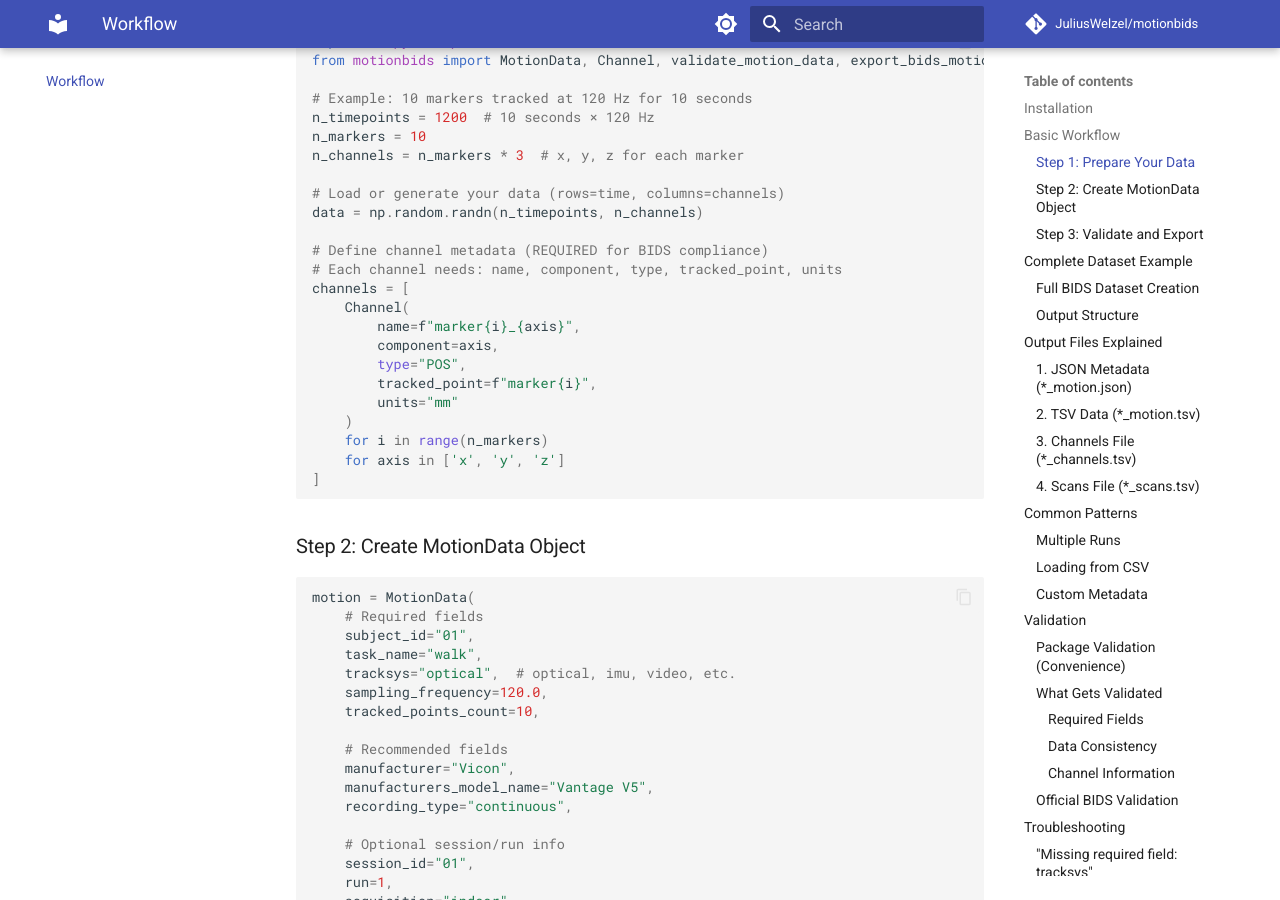
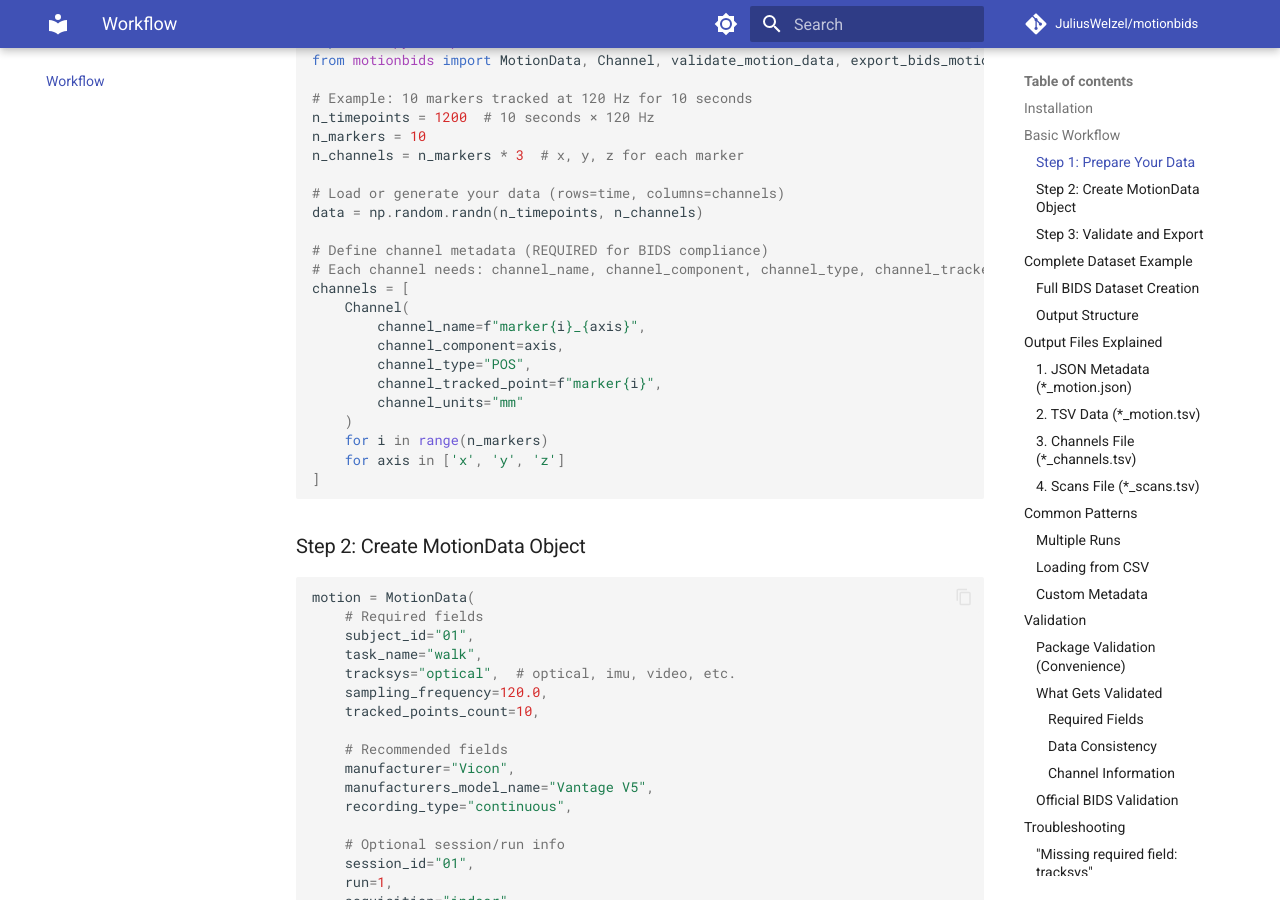
Before and after one commit to JuliusWelzel/motionbids, an MkDocs documentation site: the page built from docs/workflow.md, in a window 1280 px wide and 900 px high, scrolled down 799 px. Built offline with MkDocs 1.6.1 and Material for MkDocs 9.7.7, drawn with Linux system fonts in a browser that asks for light colours; comment, search, counter and statistics services are not loaded; some of the changed text lies outside the part shown.

Commit message:
refactor: Update Channel attributes for BIDS compliance

```diff
--- a/docs/workflow.md
+++ b/docs/workflow.md
@@ -41,14 +41,14 @@ n_channels = n_markers * 3  # x, y, z for each marker
 data = np.random.randn(n_timepoints, n_channels)
 
 # Define channel metadata (REQUIRED for BIDS compliance)
-# Each channel needs: name, component, type, tracked_point, units
+# Each channel needs: channel_name, channel_component, channel_type, channel_tracked_point, channel_units
 channels = [
     Channel(
-        name=f"marker{i}_{axis}",
-        component=axis,
-        type="POS",
-        tracked_point=f"marker{i}",
-        units="mm"
+        channel_name=f"marker{i}_{axis}",
+        channel_component=axis,
+        channel_type="POS",
+        channel_tracked_point=f"marker{i}",
+        channel_units="mm"
     )
     for i in range(n_markers)
     for axis in ['x', 'y', 'z']
@@ -123,7 +123,7 @@ export_dataset_description(
     bids_root=bids_root,
     name="Motion Capture Study",
     authors=["Your Name"],
-    dataset_type="raw"
+    dataset_channel_type="raw"
 )
 
 # 3. Process each subject
@@ -251,11 +251,11 @@ columns = df.columns.tolist()
 n_markers = 10
 channels = [
     Channel(
-        name=columns[i],
-        component=['x', 'y', 'z'][i % 3],
-        type='POS',
-        tracked_point=f'marker{i // 3}',
-        units='mm'
+        channel_name=columns[i],
+        channel_component=['x', 'y', 'z'][i % 3],
+        channel_type='POS',
+        channel_tracked_point=f'marker{i // 3}',
+        channel_units='mm'
     )
     for i in range(len(columns))
 ]
```
Also changed, not shown: README.md (+10 -10 lines), docs/class-reference.md (+5 -5 lines), docs/index.md (+5 -5 lines), docs/motivation.md (+2 -2 lines), docs/schema-fields.md (+2 -2 lines), 5 other files.
